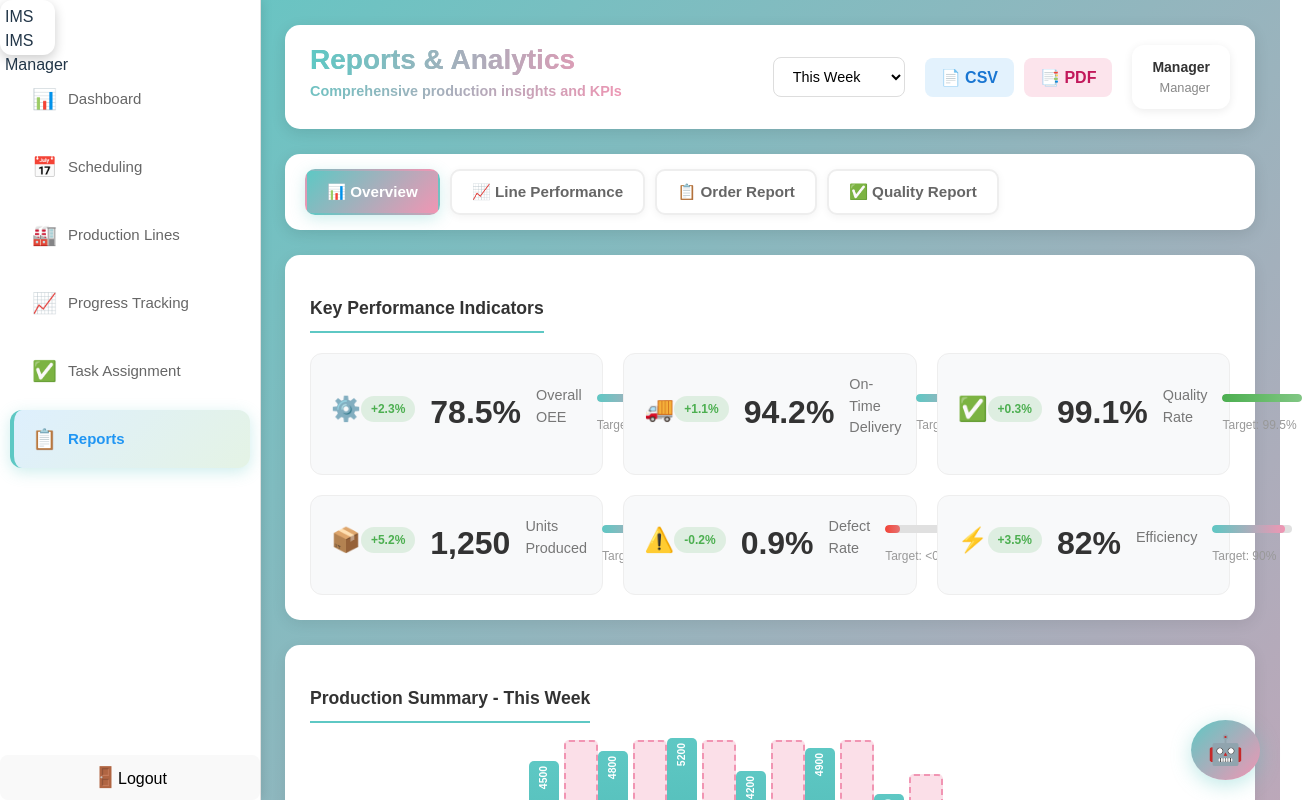
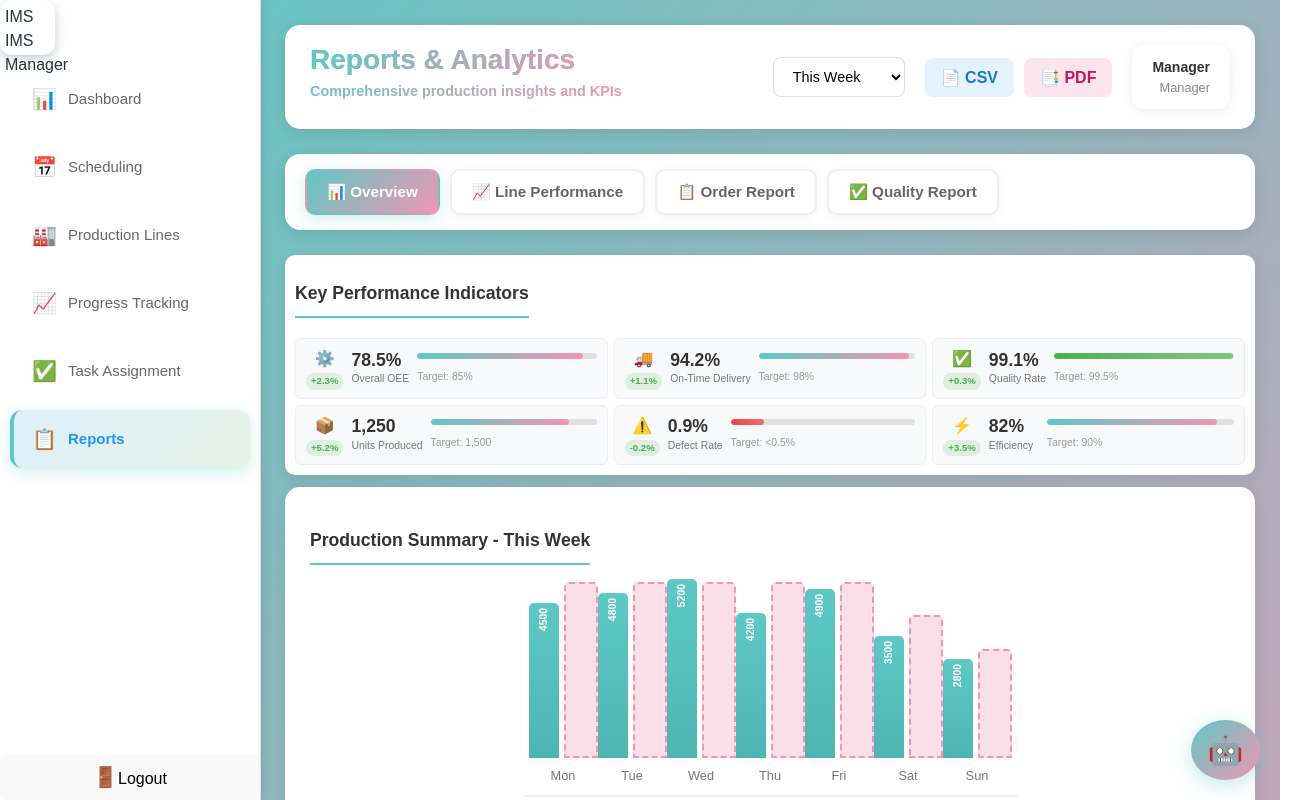
Before and after one commit to vinh-sudo/AWS-Project, a React app in the folder frontend/: page /manager/reports in a window 1280 px wide. Shown: the top 800 px of the page, 1302 px wide, since content can reach past the window. Built offline with nearby package versions, Linux system fonts and the light colour scheme; the HTML template or start-up script is replaced by a standard one.

Commit message:
Fix report page for manager

```diff
--- a/frontend/src/App.jsx
+++ b/frontend/src/App.jsx
@@ -25,7 +25,6 @@ import PlannerScheduling from "./pages/plannerPage/PlannerScheduling";
 import PlannerReports from "./pages/plannerPage/PlannerReports";
 import LeaderProgress from "./pages/leaderPage/LeaderProgress";
 import LeaderTaskAssignment from "./pages/leaderPage/LeaderTaskAssignment";
-
 
 // Shared imports
 import Reports from "./pages/managerPage/Reports";
@@ -63,7 +62,10 @@ function App() {
           <Route path="/manager/tasks" element={<ManagerTasks />} />
           <Route path="/manager/orders" element={<ManagerOrders />} />
           <Route path="/manager/scheduling" element={<ManagerScheduling />} />
-          <Route path="/manager/production-lines" element={<LineManagement />} />
+          <Route
+            path="/manager/production-lines"
+            element={<LineManagement />}
+          />
           <Route path="/manager/progress" element={<ManagerProgress />} />
           <Route path="/manager/task-assignment" element={<ManagerTasks />} />
           <Route
--- a/frontend/src/pages/managerPage/Reports.css
+++ b/frontend/src/pages/managerPage/Reports.css
@@ -2,6 +2,10 @@
 .reports-container {
     display: flex;
     min-height: 100vh;
+    width: 100%;
+    max-width: 100%;
+    overflow-x: hidden;
+    box-sizing: border-box;
     background: linear-gradient(135deg, #5ec8c4 0%, #f195b3 100%);
 }
 
@@ -88,6 +92,9 @@
     margin-left: 260px;
     padding: 25px;
     min-height: 100vh;
+    width: calc(100% - 260px);
+    max-width: calc(100% - 260px);
+    box-sizing: border-box;
 }
 
 /* Header */
@@ -252,41 +259,53 @@
 /* KPI Section */
 .kpi-section {
     background: #fff;
-    padding: 25px;
-    border-radius: 15px;
+    padding: 10px;
+    border-radius: 10px;
     box-shadow: 0 4px 15px rgba(0, 0, 0, 0.08);
-    margin-bottom: 25px;
+    margin-bottom: 12px;
+    width: 100%;
+    box-sizing: border-box;
 }
 
 .kpi-grid {
     display: grid;
-    grid-template-columns: repeat(auto-fill, minmax(280px, 1fr));
-    gap: 20px;
+    grid-template-columns: repeat(3, 1fr);
+    gap: 6px;
+    width: 100%;
 }
 
 .kpi-card {
     background: #f8f9fa;
-    padding: 20px;
-    border-radius: 12px;
+    padding: 8px 10px;
+    border-radius: 6px;
     border: 1px solid #eee;
+    display: flex;
+    flex-direction: row;
+    align-items: center;
+    gap: 8px;
+    min-width: 0;
+    box-sizing: border-box;
+    overflow: hidden;
 }
 
 .kpi-header {
     display: flex;
-    justify-content: space-between;
+    flex-direction: column;
     align-items: center;
-    margin-bottom: 10px;
+    gap: 2px;
+    flex-shrink: 0;
 }
 
 .kpi-icon {
-    font-size: 1.5rem;
+    font-size: 1rem;
 }
 
 .kpi-trend {
-    padding: 4px 10px;
-    border-radius: 20px;
-    font-size: 0.75rem;
+    padding: 1px 5px;
+    border-radius: 8px;
+    font-size: 0.6rem;
     font-weight: 600;
+    white-space: nowrap;
 }
 
 .kpi-trend.trend-up {
@@ -299,30 +318,44 @@
     color: #f44336;
 }
 
+.kpi-info {
+    display: flex;
+    flex-direction: column;
+    flex-shrink: 0;
+    min-width: 50px;
+}
+
 .kpi-value {
-    font-size: 2rem;
+    font-size: 1.1rem;
     font-weight: 700;
     color: #333;
-    margin-bottom: 5px;
+    line-height: 1.2;
+    white-space: nowrap;
 }
 
 .kpi-label {
     color: #777;
-    font-size: 0.9rem;
-    margin-bottom: 15px;
+    font-size: 0.65rem;
+    white-space: nowrap;
+    overflow: hidden;
+    text-overflow: ellipsis;
 }
 
 .kpi-progress {
     display: flex;
     flex-direction: column;
-    gap: 6px;
+    gap: 2px;
+    flex: 1;
+    min-width: 60px;
+    max-width: 200px;
 }
 
 .progress-bar {
-    height: 8px;
+    height: 6px;
     background: #e0e0e0;
-    border-radius: 4px;
+    border-radius: 3px;
     overflow: hidden;
+    width: 100%;
 }
 
 .progress-fill {
@@ -341,7 +374,7 @@
 }
 
 .kpi-target {
-    font-size: 0.75rem;
+    font-size: 0.65rem;
     color: #999;
 }
 
@@ -729,6 +762,12 @@
 }
 
 /* Responsive */
+@media (max-width: 1400px) {
+    .kpi-grid {
+        grid-template-columns: repeat(3, 1fr);
+    }
+}
+
 @media (max-width: 1200px) {
     .kpi-grid {
         grid-template-columns: repeat(2, 1fr);
--- a/frontend/src/pages/managerPage/Reports.jsx
+++ b/frontend/src/pages/managerPage/Reports.jsx
@@ -235,8 +235,10 @@ const Reports = () => {
                     {kpiData.oee.trend}
                   </span>
                 </div>
+                <div className="kpi-info">
                   <div className="kpi-value">{kpiData.oee.current}%</div>
                   <div className="kpi-label">Overall OEE</div>
+                </div>
                 <div className="kpi-progress">
                   <div className="progress-bar">
                     <div
@@ -261,10 +263,12 @@ const Reports = () => {
                     {kpiData.onTimeDelivery.trend}
                   </span>
                 </div>
+                <div className="kpi-info">
                   <div className="kpi-value">
                     {kpiData.onTimeDelivery.current}%
                   </div>
                   <div className="kpi-label">On-Time Delivery</div>
+                </div>
                 <div className="kpi-progress">
                   <div className="progress-bar">
                     <div
@@ -289,8 +293,12 @@ const Reports = () => {
                     {kpiData.qualityRate.trend}
                   </span>
                 </div>
-                <div className="kpi-value">{kpiData.qualityRate.current}%</div>
+                <div className="kpi-info">
+                  <div className="kpi-value">
+                    {kpiData.qualityRate.current}%
+                  </div>
                   <div className="kpi-label">Quality Rate</div>
+                </div>
                 <div className="kpi-progress">
                   <div className="progress-bar">
                     <div
@@ -315,10 +323,12 @@ const Reports = () => {
                     {kpiData.productivity.trend}
                   </span>
                 </div>
+                <div className="kpi-info">
                   <div className="kpi-value">
                     {kpiData.productivity.current.toLocaleString()}
                   </div>
                   <div className="kpi-label">Units Produced</div>
+                </div>
                 <div className="kpi-progress">
                   <div className="progress-bar">
                     <div
@@ -343,8 +353,10 @@ const Reports = () => {
                     {kpiData.defectRate.trend}
                   </span>
                 </div>
+                <div className="kpi-info">
                   <div className="kpi-value">{kpiData.defectRate.current}%</div>
                   <div className="kpi-label">Defect Rate</div>
+                </div>
                 <div className="kpi-progress">
                   <div className="progress-bar inverse">
                     <div
@@ -369,8 +381,10 @@ const Reports = () => {
                     {kpiData.efficiency.trend}
                   </span>
                 </div>
+                <div className="kpi-info">
                   <div className="kpi-value">{kpiData.efficiency.current}%</div>
                   <div className="kpi-label">Efficiency</div>
+                </div>
                 <div className="kpi-progress">
                   <div className="progress-bar">
                     <div
@@ -525,7 +539,7 @@ const Reports = () => {
                           </div>
                           <span>
                             {Math.round(
-                              (order.completed / order.ordered) * 100
+                              (order.completed / order.ordered) * 100,
                             )}
                             %
                           </span>
@@ -645,7 +659,7 @@ const Reports = () => {
                         </div>
                         <span className="trend-label">Day {index + 1}</span>
                       </div>
-                    )
+                    ),
                   )}
                 </div>
               </div>
```
Also changed, not shown: frontend/src/pages/managerPage/LineManagement.jsx (+60 -20 lines), frontend/src/pages/managerPage/ManagerProgress.jsx (+43 -13 lines), frontend/src/pages/managerPage/LineManagement.css (line endings or trailing spaces), frontend/src/pages/managerPage/ManagerProgress.css (line endings or trailing spaces). Lines whose indentation alone changed are shown as unchanged.
